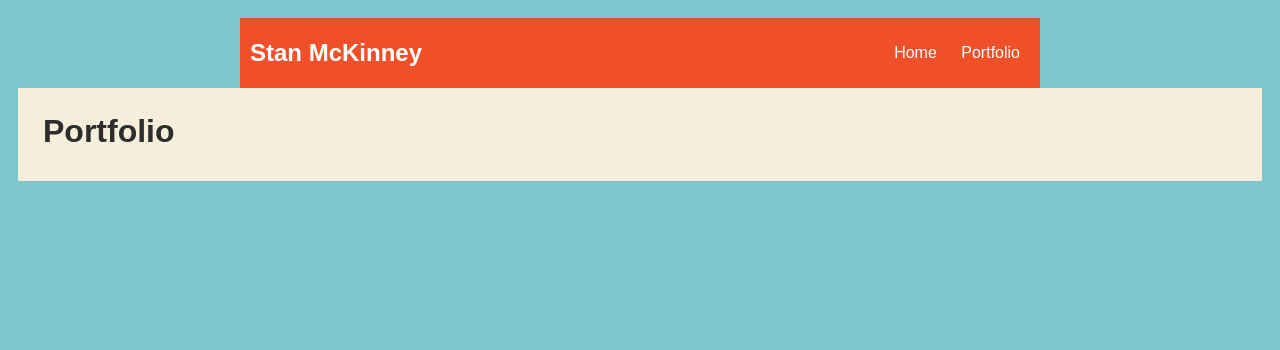
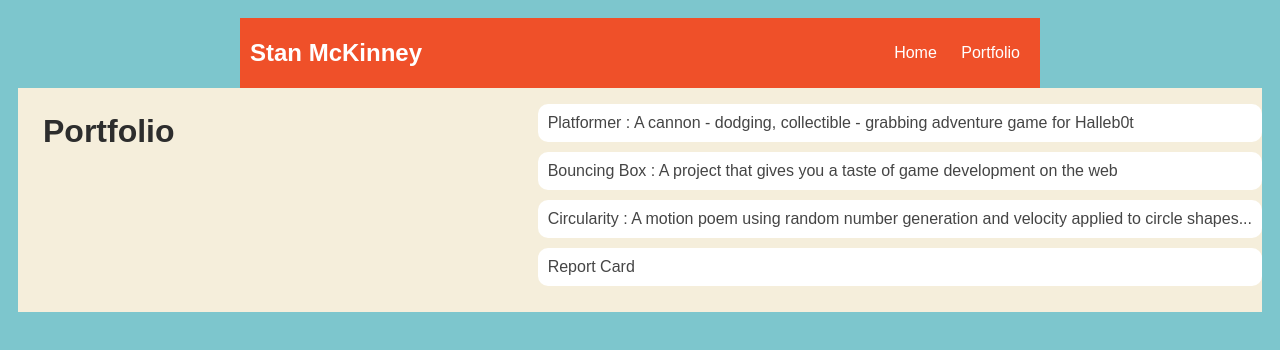
Before and after one commit to StanMcKinney/StanMcKinney.github.io, a plain HTML site: page portfolio.html in a window 1280 px wide. Drawn offline with Linux system fonts and the light colour scheme.

Commit message:
report card added

```diff
--- a/portfolio.html
+++ b/portfolio.html
@@ -97,6 +97,12 @@
             <ul id="portfolio">
             </ul>
         </div>
+        <ul id="portfolio">
+            <li><a href="projects/platformer/">Platformer : A cannon - dodging, collectible - grabbing adventure game for Halleb0t</a></li>
+            <li><a href="projects/bouncing-box/">Bouncing Box : A project that gives you a taste of game development on the web </a></li>
+            <li><a href="projects/circularity/">Circularity : A motion poem using random number generation and velocity applied to circle shapes...</a></li>
+            <li><a href = "reportcard.html">Report Card</li>
+        </ul>
     </main>
     </body>
 </html>
```
